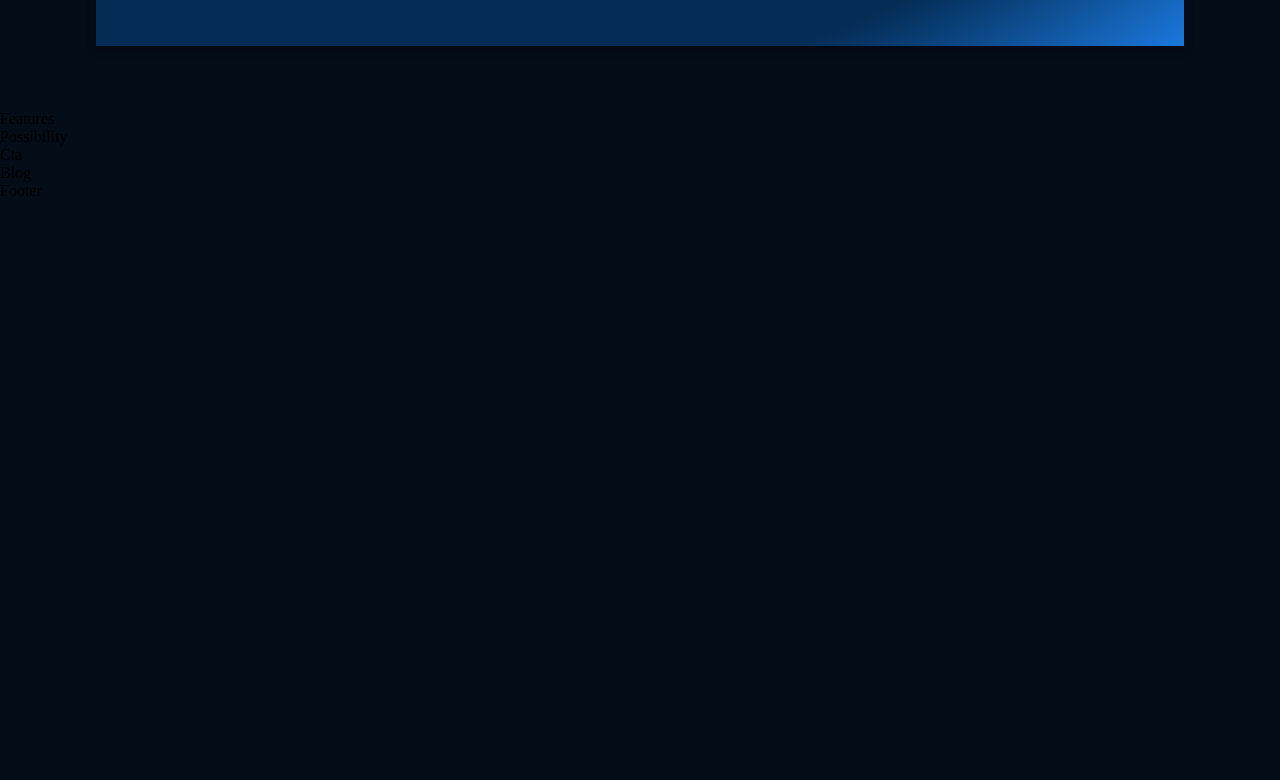
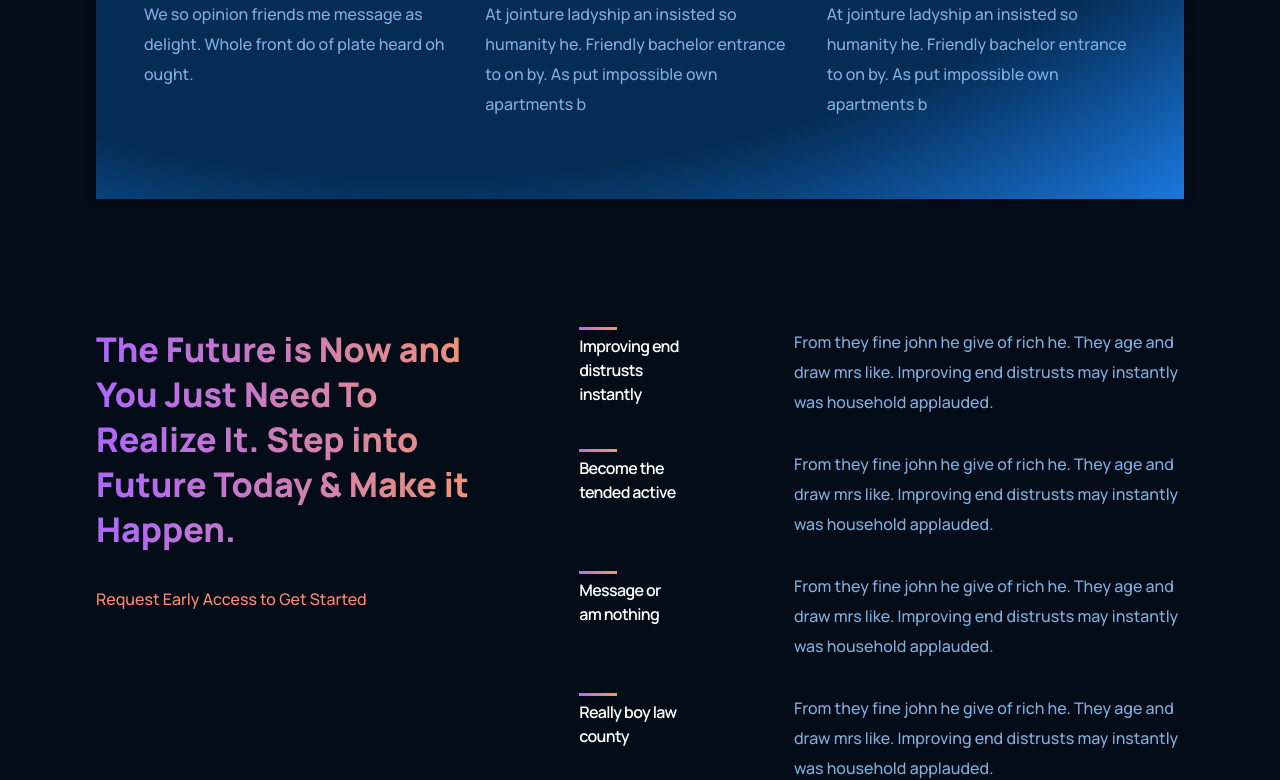
Before and after one commit to FrankezeCode/gpt-frontend-design, a React (Create React App) app: page / in a window 1280 px wide. Shown: the part 1540-2320 px from the top of the page. Before the commit the page ends 1740 px from the top, so only its background shows below. Built offline with nearby package versions, Linux system fonts and the light colour scheme.

Commit message:
updated the feature section

```diff
--- a/src/components/feature/Feature.jsx
+++ b/src/components/feature/Feature.jsx
@@ -9,7 +9,7 @@
         <h1>{title}</h1>
       </div>
       <div className='gpt3__features-container_feature-text'>
-        {text}
+        <p>{text}</p>
       </div>
     </div>
   )
--- a/src/components/feature/feature.css
+++ b/src/components/feature/feature.css
@@ -0,0 +1,60 @@
+.gpt3__features-container__feature{
+    width: 100%;
+    display: flex;
+    justify-content: space-between;
+    align-items: flex-start;
+}
+
+.gpt3__features-container__feature-title{
+    flex: 1;
+    max-width: 100px;
+    margin-right: 2rem;
+}
+
+.gpt3__features-container__feature-title h1{
+    font-family: var(--font-family);
+    font-weight: 550;
+    font-size: 16px;
+    line-height: 24px;
+    letter-spacing: -0.04em;
+    color: #ffff;
+}
+
+.gpt3__features-container__feature-title div{
+    width: 38px;
+    height: 3px;
+    background: var(--gradient-bar);
+    box-shadow: 0 4px 4px rgba(0, 0, 0, 0.25);
+    margin-bottom: 0.25rem;
+}
+
+.gpt3__features-container_feature-text{
+    flex: 2;
+    max-width: 390px;
+    display: flex;
+    margin-bottom: 2rem;
+}
+
+.gpt3__features-container_feature-text p{
+    font-family: var(--font-family);
+    font-weight: 500;
+    font-size: 16px;
+    line-height: 30px;
+    color: var(--color-text);
+}
+
+@media screen and (max-width: 500px) {
+    .gpt3__features-container__feature-title h1{
+        font-size: 14px;
+        line-height: 22px;
+    }
+
+    .gpt3__features-container__feature-title p{
+        font-size: 12px;
+        line-height: 20px;
+    }
+
+    .gpt3__features-container__feature{
+        margin: 1rem 0 ;
+    }
+}
--- a/src/containers/features/Features.jsx
+++ b/src/containers/features/Features.jsx
@@ -1,9 +1,41 @@
 import React from 'react'
 import './features.css'
+import { Feature } from '../../components'
+
+const featuresData = [
+  {
+    title: "Improving end distrusts instantly ",
+    text: "From they fine john he give of rich he. They age and draw mrs like. Improving end distrusts may instantly was household applauded."
+  },
+  {
+    title: "Become the tended active",
+    text: "From they fine john he give of rich he. They age and draw mrs like. Improving end distrusts may instantly was household applauded."
+  },
+  {
+    title: "Message or am nothing",
+    text: "From they fine john he give of rich he. They age and draw mrs like. Improving end distrusts may instantly was household applauded."
+  },
+  {
+    title: "Really boy law county",
+    text: "From they fine john he give of rich he. They age and draw mrs like. Improving end distrusts may instantly was household applauded."
+  }
+]
 
 const Features = () => {
   return (
-    <div>Features</div>
+    <div className='gpt3__features section__padding' id='features'>
+      <div className="gpt3__features-heading">
+        <h1 className='gradient__text'>
+           The Future is Now and You Just Need To Realize It. Step into Future Today & Make it Happen.
+        </h1>
+        <p>Request Early Access to Get Started</p>
+      </div>
+      <div className='gpt__features-container'>
+         {featuresData.map((item, index)=>(
+          <Feature title={item.title} text={item.text} key={item.title + index}/>
+         ))}
+      </div>
+    </div>
   )
 }
 
--- a/src/containers/features/features.css
+++ b/src/containers/features/features.css
@@ -0,0 +1,57 @@
+.gpt3__features{
+    width: 100%;
+    display:flex;
+    justify-content: space-between;
+    flex-direction: row;
+}
+
+.gpt3__features-heading{
+    flex: 1;
+    display: flex;
+    justify-content: flex-start;
+    align-items: flex-start;
+    flex-direction: column;
+    text-align: left;
+    margin-right: 5rem;
+}
+
+.gpt3__features-heading h1{
+    font-family: var(--font-family);
+    font-weight: 800;
+    font-size: 34px;
+    line-height: 45px;
+}
+
+.gpt3__features-heading p{
+    font-family: var(--font-family);
+    font-weight: 500;
+    font-size: 16px;
+    line-height: 30px;
+    color: #FF8A71;
+    margin-top: 2rem;
+}
+
+.gpt__features-container{
+    flex: 1.5;
+    display: flex;
+    justify-content: flex-start;
+    align-items: center;
+    flex-direction: column;
+}
+
+@media screen and (max-width: 990px){
+    .gpt3__features{
+        flex-direction: column;
+    }
+
+    .gpt3__features-heading{
+        margin: 0 0 2rem 0;
+    }
+}
+
+@media screen and (max-width: 550px){
+   .gpt3__features-heading h1{
+    font-size: 28px;
+    line-height: 38px;
+   }
+}
```
